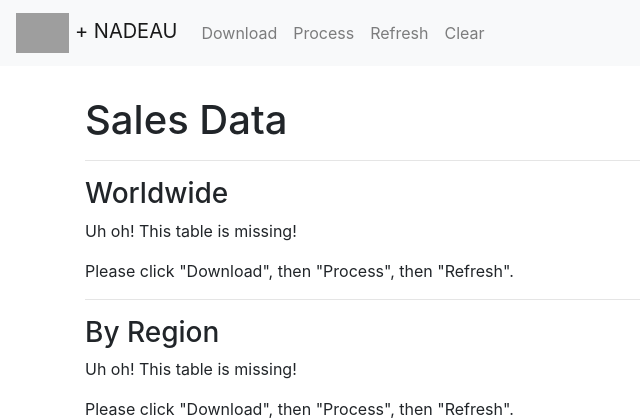
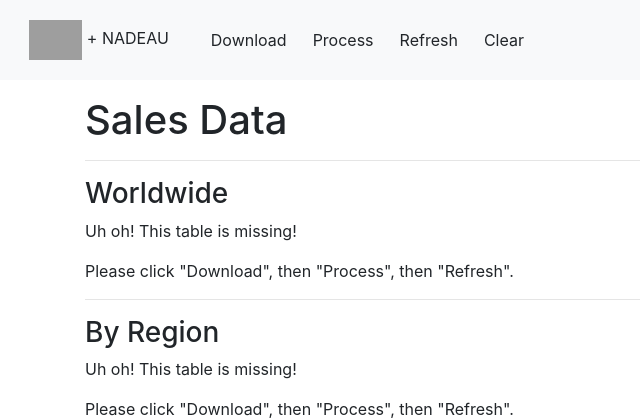
Before and after one commit to pnads/lixar-nadeau-flask, a Flask app: page / in a window 1280 px wide. Shown: the top 420 px of the page, without its empty margins (0-640 px from the left). Run offline with Flask 2, Linux system fonts and the light colour scheme; some libraries are stand-ins or nearby versions; grey boxes are pictures that could not be loaded.

Commit message:
Navbar now buttons; disabled when others clicked

```diff
--- a/lixar_flask/templates/base.html
+++ b/lixar_flask/templates/base.html
@@ -29,6 +29,9 @@
     <script>
       //Download Nav Link
       $('#dl-btn').click(function () {
+        $("#pr-btn").attr("disabled", true);
+        $("#re-btn").attr("disabled", true);
+        $("#cl-btn").attr("disabled", true);
         $.ajax({
           type: "GET",
           url: "/download",
@@ -41,12 +44,18 @@
           },
           success: function () {
             $('#dl-btn').text('Complete!')
+            $("#pr-btn").attr("disabled", false);
+            $("#re-btn").attr("disabled", false);
+            $("#cl-btn").attr("disabled", false);
           },
         });
       })
 
       //Process Nav Link
       $('#pr-btn').click(function () {
+        $("#dl-btn").attr("disabled", true);
+        $("#re-btn").attr("disabled", true);
+        $("#cl-btn").attr("disabled", true);
           $.ajax({
               type: "GET",
               url: "/process",
@@ -59,6 +68,9 @@
               },
               success: function () {
                 $('#pr-btn').text('Complete!')
+                $("#dl-btn").attr("disabled", false);
+                $("#re-btn").attr("disabled", false);
+                $("#cl-btn").attr("disabled", false);
               },
           });
       })
@@ -70,6 +82,9 @@
 
       //Clear Nav Link
       $('#cl-btn').click(function () {
+        $("#dl-btn").attr("disabled", true);
+        $("#re-btn").attr("disabled", true);
+        $("#pr-btn").attr("disabled", true);
           $.ajax({
               type: "GET",
               url: "/clear",
@@ -82,6 +97,9 @@
               },
               success: function () {
                 $('#cl-btn').text('Complete!')
+                $("#dl-btn").attr("disabled", false);
+                $("#re-btn").attr("disabled", false);
+                $("#pr-btn").attr("disabled", false);
               },
           });
       })
--- a/lixar_flask/templates/navbar.html
+++ b/lixar_flask/templates/navbar.html
@@ -1,8 +1,10 @@
 <nav class="navbar fixed-top navbar-expand-sm navbar-light bg-light">
     <a class="navbar-brand" href="/">
+      <button type="button" class="btn btn-light">
       <!-- Lixar + Nadeau -->
     <img alt="Lixar Logo" src="https://4b6thg3awgpi2l5w711k0nkd-wpengine.netdna-ssl.com/wp-content/uploads/2018/04/Lixar-logo.png" height="40">
     + NADEAU
+  </button>
   </a>
     <button class="navbar-toggler" type="button" data-toggle="collapse" data-target="#navbarSupportedContent" aria-controls="navbarSupportedContent" aria-expanded="false" aria-label="Toggle navigation">
       <span class="navbar-toggler-icon"></span>
@@ -14,16 +16,16 @@
           <a class="nav-link" href="/">Home <span class="sr-only">(current)</span></a>
         </li> -->
         <li class="nav-item">
-          <a id="dl-btn" class="nav-link" href="#">Download</a>
+          <a href="#"><button id="dl-btn" type="button" class="btn btn-light">Download</button></a>
         </li>
         <li class="nav-item">
-          <a id="pr-btn" class="nav-link" href="#">Process</a>
+          <a href="#"><button id="pr-btn" type="button" class="btn btn-light">Process</button></a>
         </li>
         <li class="nav-item">
-          <a id="re-btn" class="nav-link" href="#">Refresh</a>
+          <a href="#"><button id="re-btn" type="button" class="btn btn-light">Refresh</button></a>
         </li>
         <li class="nav-item">
-          <a id="cl-btn" class="nav-link" href="#">Clear</a>
+          <a href="#"><button id="cl-btn" type="button" class="btn btn-light">Clear</button></a>
         </li>
 
       </ul>
```
Lines whose indentation alone changed are shown as unchanged.
